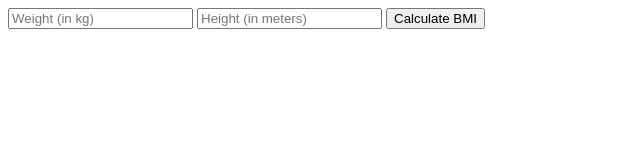
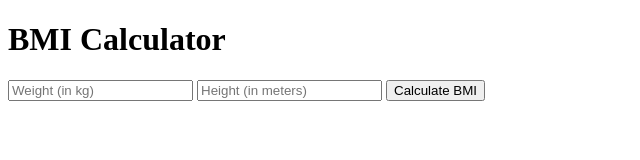
Before and after one commit to sumitramkr/Calculator, a website: page bmiCalculator.html in a window 1280 px wide. Shown: the whole page, without its empty margins (0-640 px from the left). Drawn offline with Linux system fonts and the light colour scheme.

Commit message:
added heading

```diff
--- a/bmiCalculator.html
+++ b/bmiCalculator.html
@@ -7,6 +7,7 @@
     <title>BMI Calculator</title>
 </head>
 <body>
+    <h1>BMI Calculator</h1>
     <form action="/bmicalculator" method="post">
         <input type="text" name="weight" placeholder="Weight (in kg)">
         <input type="text" name="height" placeholder="Height (in meters)">
```
